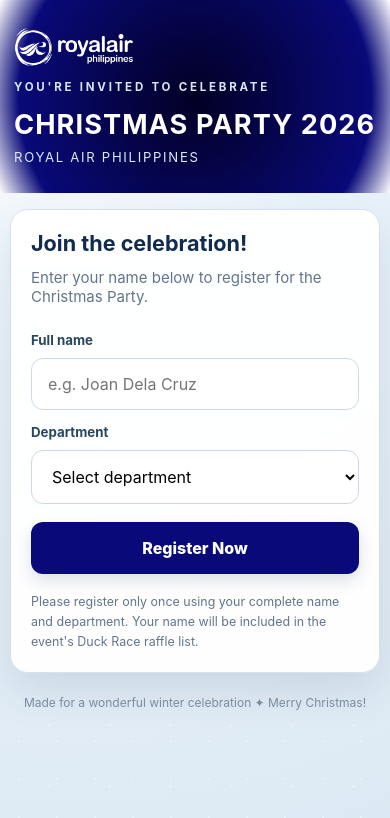
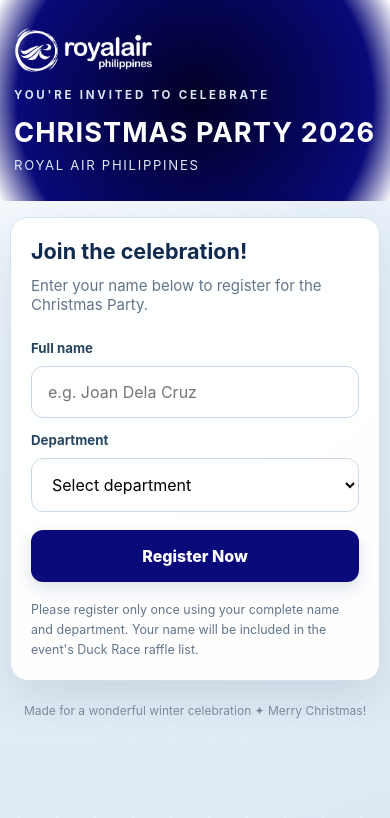
Before and after one commit to eggywaps/Registration-Form, a plain HTML site: page index.html in a window 390 px wide. Drawn offline with Linux system fonts and the light colour scheme.

Commit message:
Restore CSS styles and media queries

```diff
--- a/styles.css
+++ b/styles.css
@@ -331,42 +331,29 @@ button {
   overflow-wrap:anywhere;
 }
 
-/* Header: text on the left, logo on the right */
+/* Header: text on the left, logo on the right (logo drops above the text on narrow screens) */
 .header-inner {
   position:relative;
   width:min(940px,100%);
   margin:0 auto;
   display:flex;
+  flex-wrap:wrap-reverse;
   align-items:center;
   justify-content:space-between;
-  gap:20px;
+  gap:16px 24px;
 }
 
 .header-text {
   min-width:0;
-  flex:1 1 auto;
+  flex:1 1 320px;
 }
 
 .header-logo {
   flex:0 0 auto;
-  height:clamp(40px,9vw,64px);
+  height:clamp(44px,8vw,64px);
   width:auto;
-  max-width:42%;
+  max-width:100%;
   object-fit:contain;
-}
-
-@media(max-width:480px) {
-  .header-inner {
-    flex-direction:column;
-    align-items:flex-start;
-    gap:14px;
-  }
-
-  .header-logo {
-    order:-1;
-    height:38px;
-    max-width:70%;
-  }
 }
 
 @media(max-width:600px) {
@@ -420,7 +407,7 @@ button {
   .toolbar .secondary{flex:1 1 100%}
 }
 /* Phones held sideways */
-@media(max-height:500px) and (orientation:landscape){
+@media(max-height:500px) and (max-width:950px) and (orientation:landscape){
   header{padding:14px 14px 24px}
   .hero-title{margin:4px 0}
   main{margin:12px auto 24px}
```
